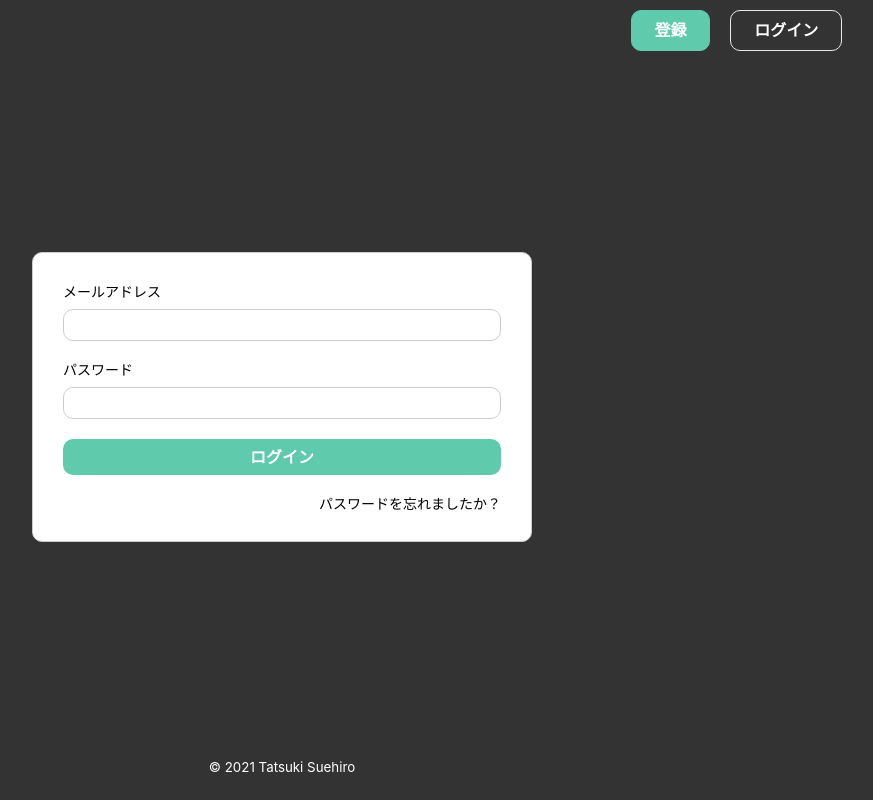
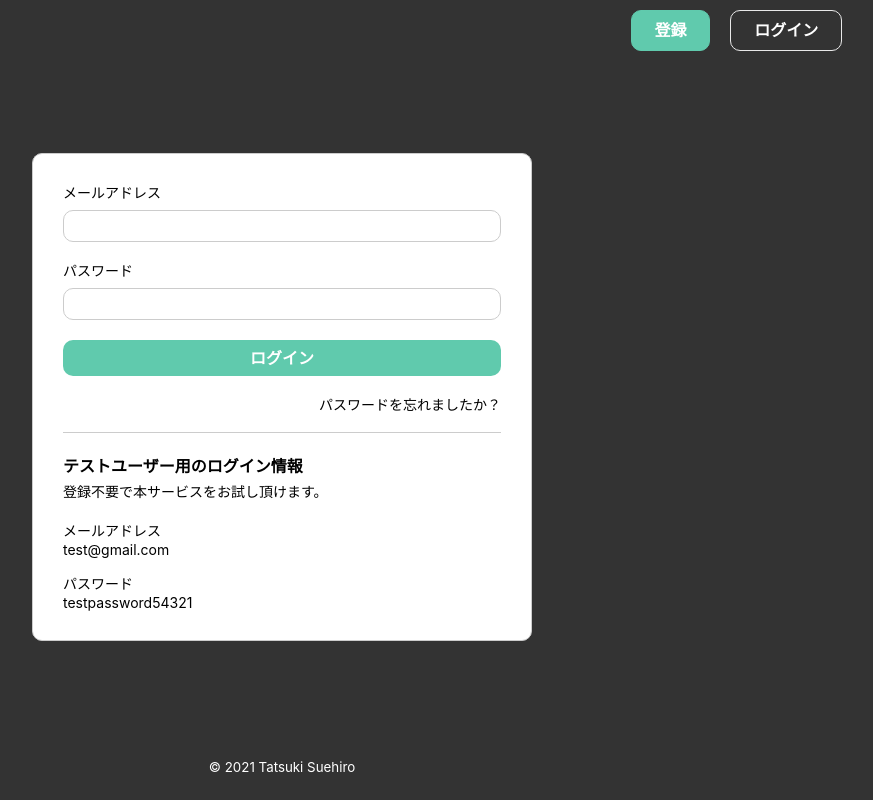
Before and after one commit to saywo/last-timer, a React (Create React App) app: page /signin in a window 1280 px wide. Shown: the whole page, without its empty margins (358-1231 px from the left). Built offline with nearby package versions, Linux system fonts and the light colour scheme; no server answers.

Commit message:
テストユーザーのログイン情報を記載

```diff
--- a/src/components/pages/Signin.tsx
+++ b/src/components/pages/Signin.tsx
@@ -62,10 +62,25 @@ export const Signin: VFC = React.memo(() => {
               pathname: "/resetpassword",
               state: { email },
             }}
+            className="reset-password"
           >
             パスワードを忘れましたか？
           </Link>
         </SLinkWrap>
+        <STestUserInfo>
+          <p className="test-user_title">テストユーザー用のログイン情報</p>
+          <p className="test-user_desc">登録不要で本サービスをお試し頂けます。</p>
+          <div className="test-user_list">
+            <dl className="test-user_item">
+              <dt className="test-user_name">メールアドレス</dt>
+              <dd className="test-user_content">test@gmail.com</dd>
+            </dl>
+            <dl className="test-user_item">
+              <dt className="test-user_name">パスワード</dt>
+              <dd className="test-user_content">testpassword54321</dd>
+            </dl>
+          </div>
+        </STestUserInfo>
       </InputListAuth>
     </BlackBg>
   );
@@ -73,7 +88,7 @@ export const Signin: VFC = React.memo(() => {
 
 const SLinkWrap = styled.div`
   text-align: right;
-  a {
+  .reset-password {
     font-size: 14px;
     transition: opacity 0.2s;
     &:hover {
@@ -81,3 +96,29 @@ const SLinkWrap = styled.div`
     }
   }
 `;
+
+const STestUserInfo = styled.div`
+  border-top: 1px solid #ccc;
+  padding-top: 20px;
+  .test-user_title {
+    font-size: 16px;
+    font-weight: bold;
+  }
+  .test-user_desc {
+    font-size: 14px;
+  }
+  .test-user_list {
+    margin-top: 20px;
+  }
+  .test-user_item {
+    font-size: 14px;
+    & + .test-user_item {
+      margin-top: 20px;
+    }
+  }
+  .test-user_name {
+  }
+  .test-user_content {
+    margin-top: 5px;
+  }
+`;
```
